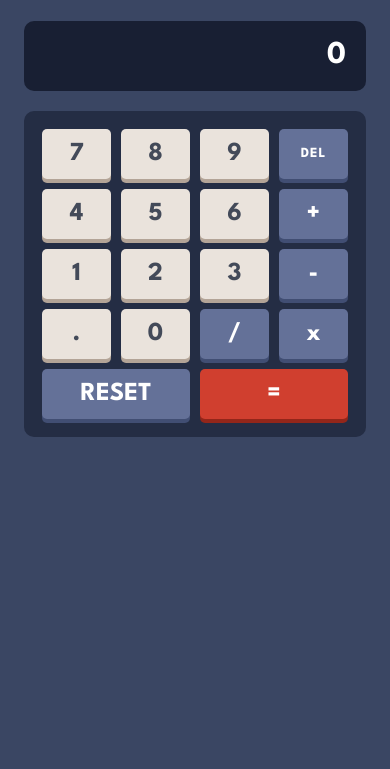
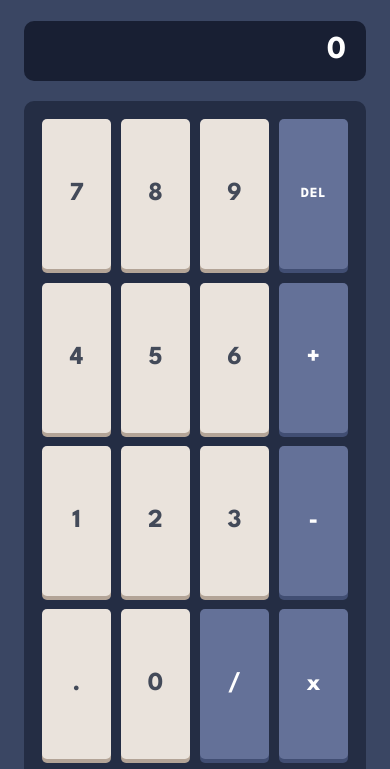
Before and after one commit to Ahmed-let-front/calc-app, a website built with Vite: page index.html in a window 390 px wide. Shown: the part 57-826 px from the top of the page. Built offline with nearby package versions, Linux system fonts and the light colour scheme.

Commit message:
fix(ui): edit responsve in mobile

```diff
--- a/src/css/style.css
+++ b/src/css/style.css
@@ -119,7 +119,7 @@
 
 @layer components {
   .calculator {
-    @apply flex  w-full h-full flex-col px-[2.4rem] pt-[3rem] sm:max-w-[40rem] sm:px-[3rem] sm:py-[3rem] md:max-w-[46rem] lg:max-w-[54rem] lg:px-[3.2rem] lg:py-[3.2rem];
+    @apply flex w-full h-[100rem] flex-col px-[2.4rem] pt-[3rem] sm:max-w-[40rem] sm:px-[3rem] sm:py-[3rem] md:max-w-[46rem] lg:max-w-[54rem] lg:px-[3.2rem] lg:py-[3.2rem];
   }
 
   .calculator__header {
@@ -158,10 +158,10 @@
     @apply shrink-0 whitespace-nowrap text-[2.5rem] leading-none text-white sm:text-[3rem];
   }
   .calculator__keypad {
-    @apply grid grid-cols-4 gap-[1rem] rounded-[1rem] bg-navy-900 p-[1.8rem] sm:gap-[1.3rem] sm:p-[2.4rem] lg:gap-[1rem] lg:p-[3rem];
+    @apply grid grid-cols-4 gap-[1rem] rounded-[1rem] bg-navy-900 p-[1.8rem] sm:gap-[1.3rem] sm:p-[2.4rem] lg:gap-[1rem] lg:p-[3rem] h-full;
   }
   .key {
-    @apply flex h-[5rem] cursor-pointer items-center justify-center rounded-[0.5rem] text-[2.6rem] leading-none transition-all duration-150 active:translate-y-[0.2rem] hover:opacity-50 active:shadow-none sm:h-[5.8rem] sm:text-[3rem] lg:h-[6rem] lg:text-[3rem];
+    @apply flex h-[15rem] cursor-pointer items-center justify-center rounded-[0.5rem] text-[2.6rem] leading-none transition-all duration-150 active:translate-y-[0.2rem] hover:opacity-50 active:shadow-none sm:h-[5.8rem] sm:text-[3rem] lg:h-[6rem] lg:text-[3rem];
   }
   .key--number {
     @apply bg-gray-200 text-navy-750 shadow-key-gray;
```
